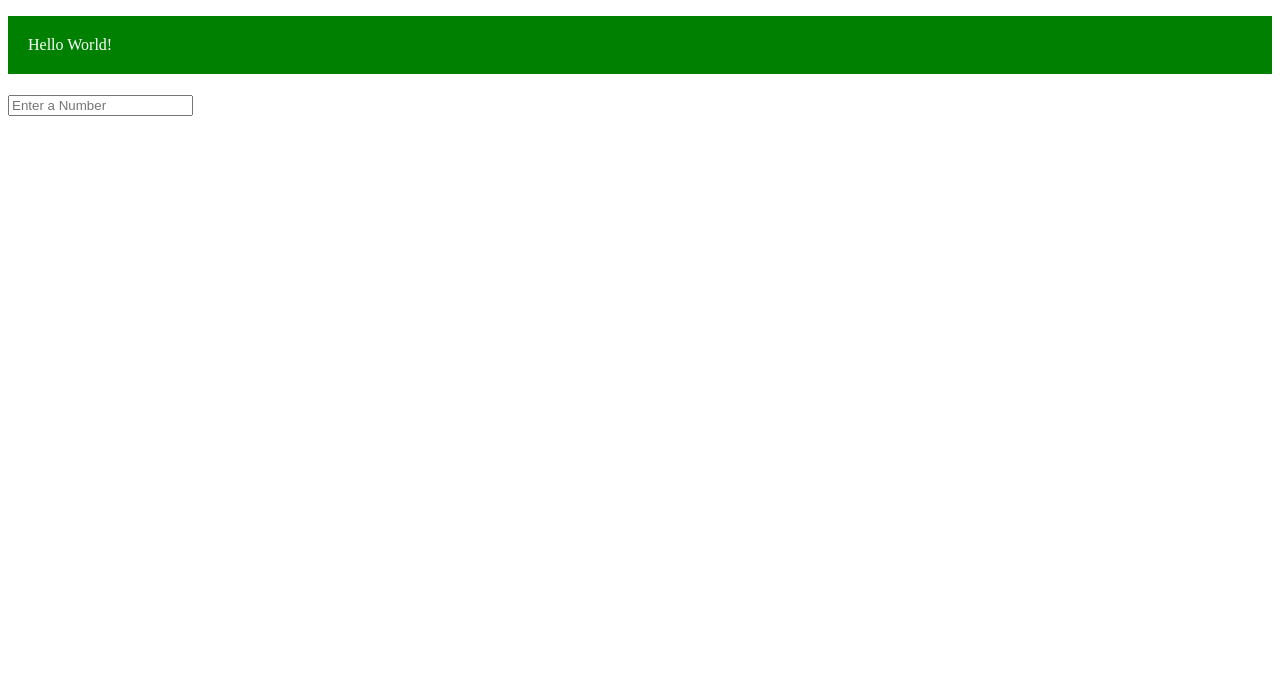
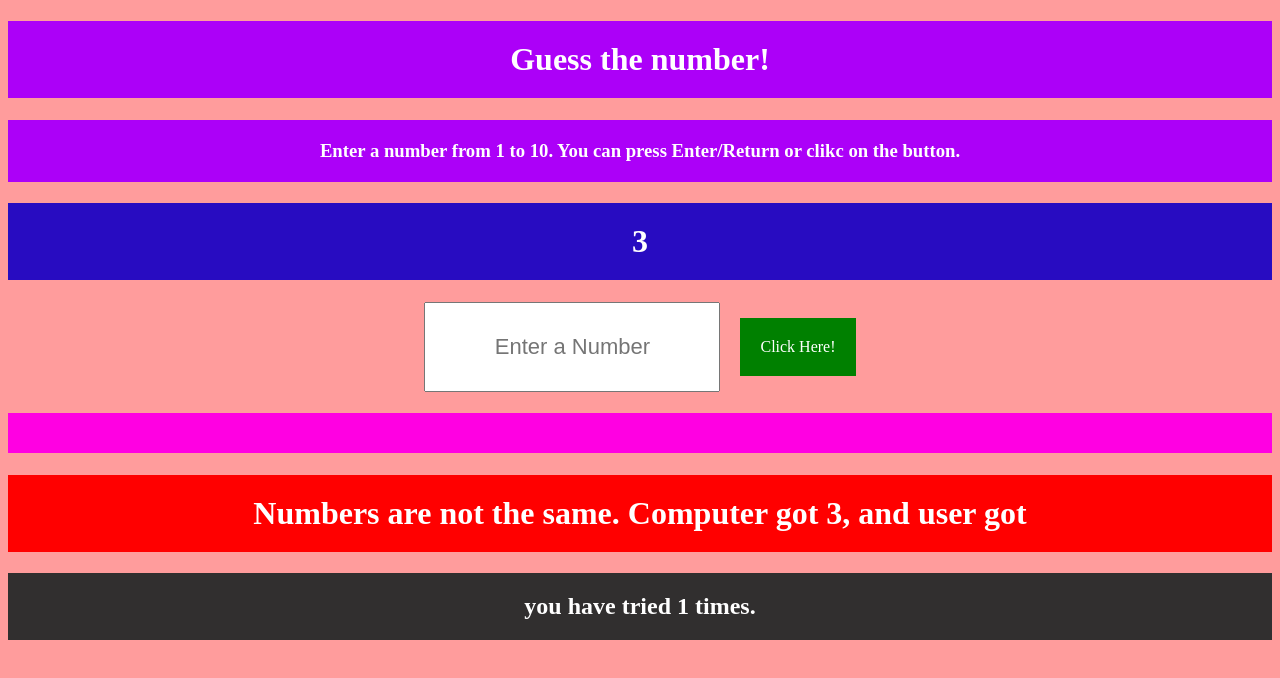
Before and after one commit to diegodilena/Unit12, a plain HTML site: page index.html in a window 1280 px wide. Both pictures are taken after a click on the element "Click here!". Drawn offline with Linux system fonts and the light colour scheme.

Commit message:
Second Commit

```diff
--- a/app.js
+++ b/app.js
@@ -1,5 +1,16 @@
+let userNum = document.getElementById("getNumber");
+userNum.addEventListener("keydown", function (e) {
+    if (e.keycode == 13) {
+        run(e);
+    }
+});
+
+userNum.focus();
+
+let counter = 0;
+
 function run() {
-    document.getElementById("paragraph").innerHTML = "Hello World!";
+    document.getElementById("paragraph").innerHTML = "Click Here!";
     document.getElementById("paragraph").style.backgroundColor = "green";
     document.getElementById("paragraph").style.color = "#ffffff";
     document.getElementById("paragraph").style.padding = "20px";
@@ -20,7 +31,7 @@ function randomNum() {
 }
 
 function userNumber() {
-    let user = document.getElementById("getNumber").nodeValue;
+    let user = document.getElementById("getNumber").value;
     let y = document.getElementById("userNumber");
     y.innerHTML = user;
     y.style.color = "white";
@@ -34,6 +45,7 @@ function compareNumbers() {
     let a = userNumber();
     let b = randomNum();
     let z = document.getElementById("compare");
+    let c = document.getElementById("counter");
 
     if ( a!= b) {
         z.innerHTML = "Numbers are not the same. Computer got " + b + ", and user got " + a;
@@ -41,11 +53,32 @@ function compareNumbers() {
         z.style.backgroundColor = "#ff0000";
         z.style.padding = "20px";
         z.style.textAlign = "center";
+        counter++;
+        c.innerHTML = "you have tried " + counter + " times.";
+        c.style.color = "white";
+        c.style.backgroundColor = "#312f2f";
+        c.style.padding = "20px";
+        c.style.textAlign = "center";
+        document.querySelector("body").style.backgroundColor = "#ff9c9c";
+
     } else if ( a == b) {
         z.innerHTML = "Numbers are the same. Computer got " + b + ", and user got " + a;
         z.style.color = "white";
-        z.style.backgroundColor = "#00ff00";
+        z.style.backgroundColor = "#07a007";
         z.style.padding = "20px";
         z.style.textAlign = "center";
+        c.innerHTML = "You have tried " + counter + " times to get it right.";
+        c.style.color = "white";
+        c.style.backgroundColor = "#312f2f";
+        c.style.padding = "20px";
+        c.style.textAlign = "center";
+        counter = 0;
+        document.querySelector("body").style.backgroundColor = "#e4ff9c";
     }
+
+    resetInput();
 }
+
+function resetInput() {
+    document.getElementById("getNumber").value = "";
+}
--- a/index.html
+++ b/index.html
@@ -1,22 +1,28 @@
 <!DOCTYPE html>
-<html lang="en">
+
     <head>
-    <meta charset="UTF-8">
         <title>Document</title>
         <link rel="stylesheet" href="style.css">
     </head>
+
 <body>
 
-<p onclick="run();" id="paragraph">Click here!</p>
+    <h1 class="header">Guess the number!</h1>
+    <h3 class="instructions">Enter a number from 1 to 10. You can press Enter/Return or clikc on the button.</h3>
 
-<h1 id="randon"></h1>
+    <h1 id="random"></h1>
 
+    <div class="inputNumberBox">
         <input placeholder="Enter a Number" id="getNumber">
+        <p onclick="run ();" id="paragraph">Click here!</p>
+    </div>
 
     <h1 id="userNumber"></h1>
 
     <h1 id="compare"></h1>
 
+    <h2 id="counter"></h2>
+
     <script src="app.js"></script>
-</body>
+
 </html>
--- a/style.css
+++ b/style.css
@@ -0,0 +1,30 @@
+#getNumber {
+    font-size: 22px;
+    text-align: center;
+}
+
+.inputNumberBox {
+    display: flex;
+    justify-content: center;
+}
+
+#paragraph {
+    margin-left: 20px;
+    background-color: darkblue;
+    color: white;
+    padding: 30px;
+}
+
+.header {
+    background-color: #ac00f8;
+    color: white;
+    padding: 20px;
+    text-align: center;
+}
+
+.instructions {
+    background-color: #ac00f8;
+    color: white;
+    padding: 20px;
+    text-align: center;
+}
```
Lines whose indentation alone changed are shown as unchanged.
